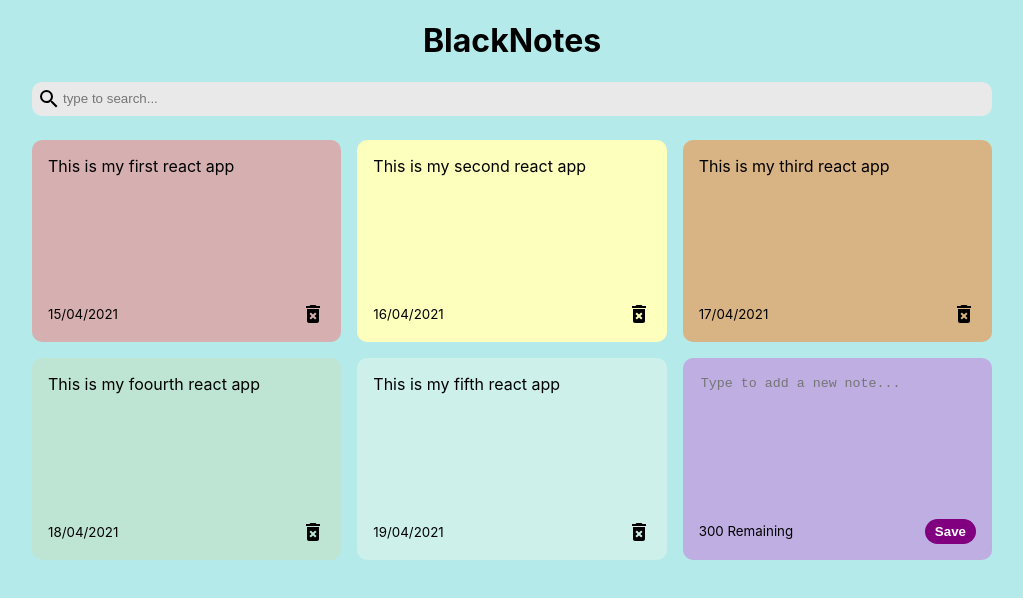
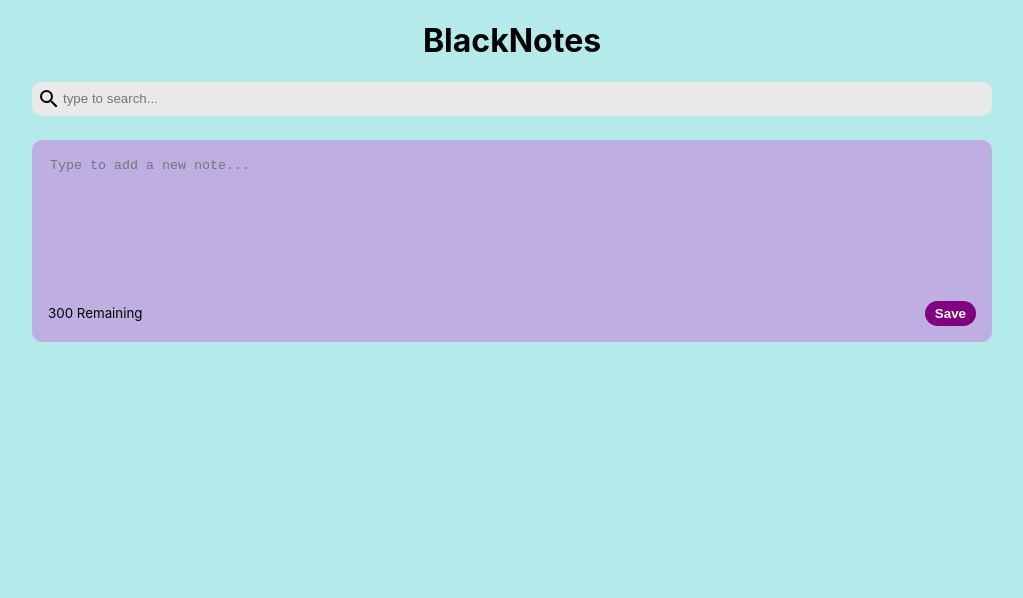
Before and after one commit to suryakannankumbhar/black-notes, a React (Create React App) app: page / in a window 1280 px wide. Shown: the top 598 px of the page, without its empty margins (128-1151 px from the left). Built offline with nearby package versions, Linux system fonts and the light colour scheme.

Commit message:
updated App.js

```diff
--- a/src/App.js
+++ b/src/App.js
@@ -5,33 +5,7 @@ import Search from './components/Search';
 import Header from './components/Header';
 
 const App = () => {
-    const [notes, setNotes] = useState([
-        {
-            id: nanoid(),
-            text: 'This is my first react app',
-            date: '15/04/2021',
-        },
-        {
-            id: nanoid(),
-            text: 'This is my second react app',
-            date: '16/04/2021',
-        },
-        {
-            id: nanoid(),
-            text: 'This is my third react app',
-            date: '17/04/2021',
-        },
-        {
-            id: nanoid(),
-            text: 'This is my foourth react app',
-            date: '18/04/2021',
-        },
-        {
-            id: nanoid(),
-            text: 'This is my fifth react app',
-            date: '19/04/2021',
-        },
-    ]);
+    const [notes, setNotes] = useState([]);
 
     const [searchText, setSearchText] = useState('');
 
```
